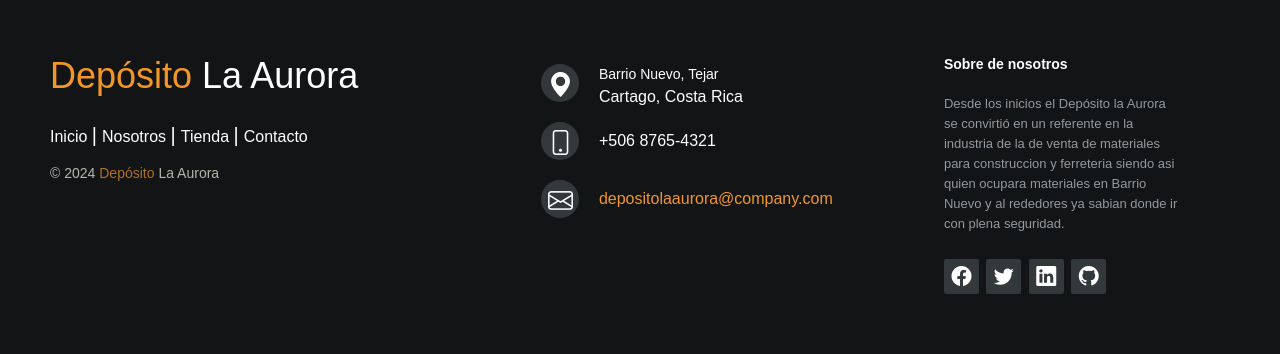
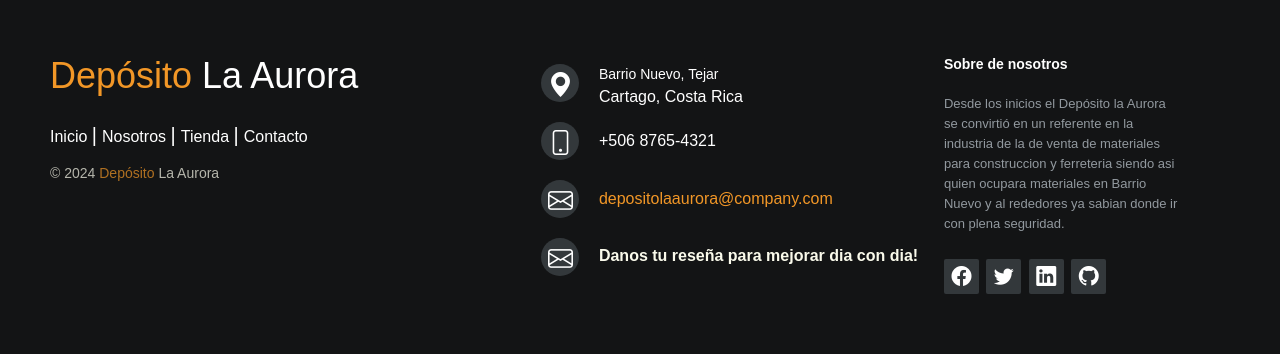
Before and after one commit to dagove47/Hardware_Store, a Flask app: page /home in a window 1280 px wide. Shown: the part 801-1155 px from the top of the page. Run offline with Flask 3, Linux system fonts and the light colour scheme.

Commit message:
update resenas a home

```diff
--- a/app/templates/home.html
+++ b/app/templates/home.html
@@ -83,6 +83,12 @@
             <i class="bi bi-envelope"></i>
             <p><a href="mailto:nebulartetattoo@company.com">depositolaaurora@company.com</a></p>
           </div>
+          <div>
+            <a href="/resenas">
+              <i class="bi bi-envelope"></i>
+              <span class="nav-item">Danos tu reseña para mejorar dia con dia!</span>
+          </a>
+          </div>
         </div>
         <div class="footer-right">
           <p class="footer-company-about">
```
